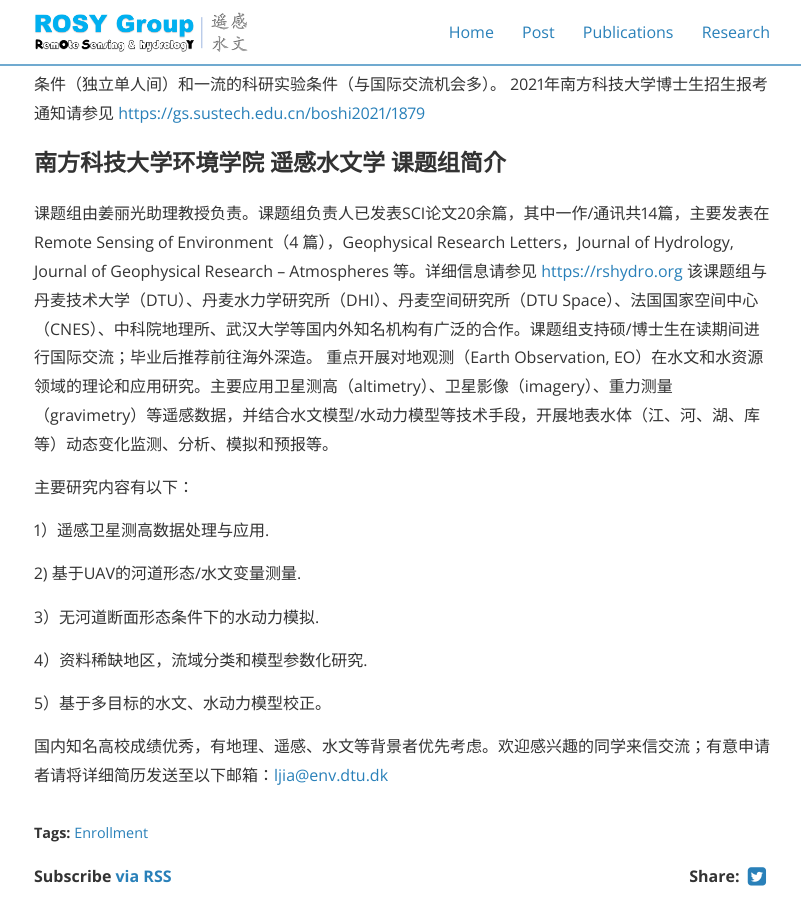
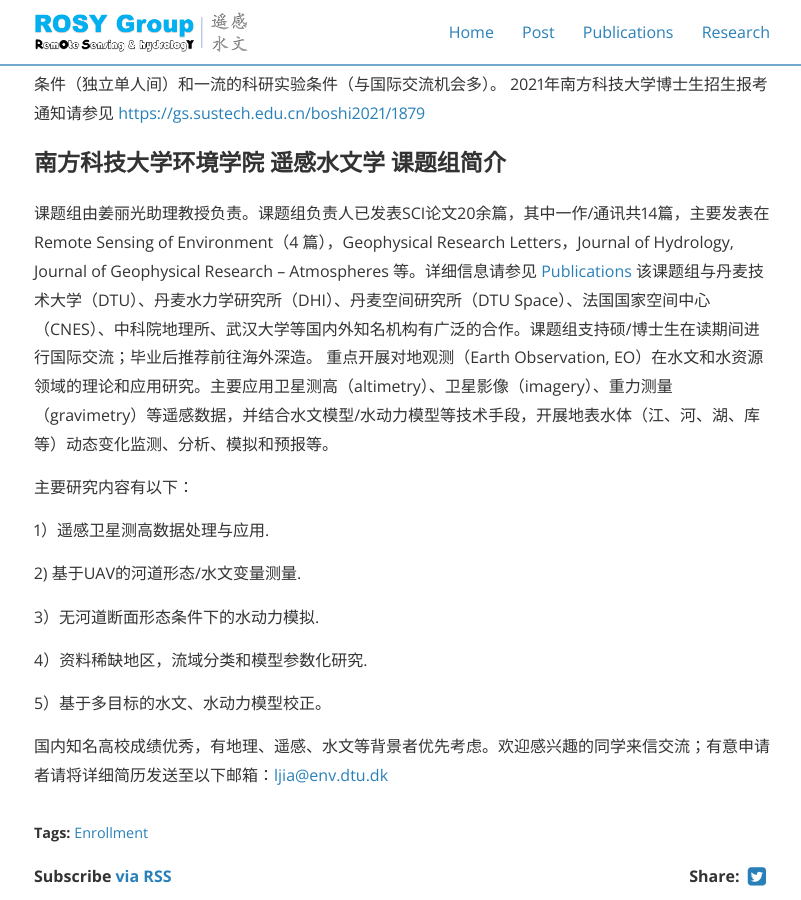
Before and after one commit to 12530/rshydro, a Jekyll site: the page built from _posts/2020-11-13-Enrollment.markdown, in a window 1280 px wide and 900 px high, scrolled down 661 px. Shown: the whole window, without its empty margins (238-1039 px from the left). Built offline with Jekyll 4.4.1, drawn with Linux system fonts in a browser that asks for light colours; nearby versions of some CDN libraries.

Commit message:
Update 2020-11-13-Enrollment.markdown

```diff
--- a/_posts/2020-11-13-Enrollment.markdown
+++ b/_posts/2020-11-13-Enrollment.markdown
@@ -14,7 +14,7 @@ cover:  "/assets/Enrollment-web-header.png"
 2021年南方科技大学博士生招生报考通知请参见 <a href="https://gs.sustech.edu.cn/boshi2021/1879">https://gs.sustech.edu.cn/boshi2021/1879</a>
 
 ### 南方科技大学环境学院 遥感水文学 课题组简介
-课题组由姜丽光助理教授负责。课题组负责人已发表SCI论文20余篇，其中一作/通讯共14篇，主要发表在Remote Sensing of Environment（4 篇），Geophysical Research Letters，Journal of Hydrology, Journal of Geophysical Research – Atmospheres 等。详细信息请参见 <a href="https://rshydro.org">https://rshydro.org </a>该课题组与丹麦技术大学（DTU）、丹麦水力学研究所（DHI）、丹麦空间研究所（DTU Space）、法国国家空间中心（CNES）、中科院地理所、武汉大学等国内外知名机构有广泛的合作。课题组支持硕/博士生在读期间进行国际交流；毕业后推荐前往海外深造。
+课题组由姜丽光助理教授负责。课题组负责人已发表SCI论文20余篇，其中一作/通讯共14篇，主要发表在Remote Sensing of Environment（4 篇），Geophysical Research Letters，Journal of Hydrology, Journal of Geophysical Research – Atmospheres 等。详细信息请参见 <a href="https://rshydro.org/publications/">Publications </a>该课题组与丹麦技术大学（DTU）、丹麦水力学研究所（DHI）、丹麦空间研究所（DTU Space）、法国国家空间中心（CNES）、中科院地理所、武汉大学等国内外知名机构有广泛的合作。课题组支持硕/博士生在读期间进行国际交流；毕业后推荐前往海外深造。
 重点开展对地观测（Earth Observation, EO）在水文和水资源领域的理论和应用研究。主要应用卫星测高（altimetry）、卫星影像（imagery）、重力测量（gravimetry）等遥感数据，并结合水文模型/水动力模型等技术手段，开展地表水体（江、河、湖、库等）动态变化监测、分析、模拟和预报等。
 
 主要研究内容有以下：
```
